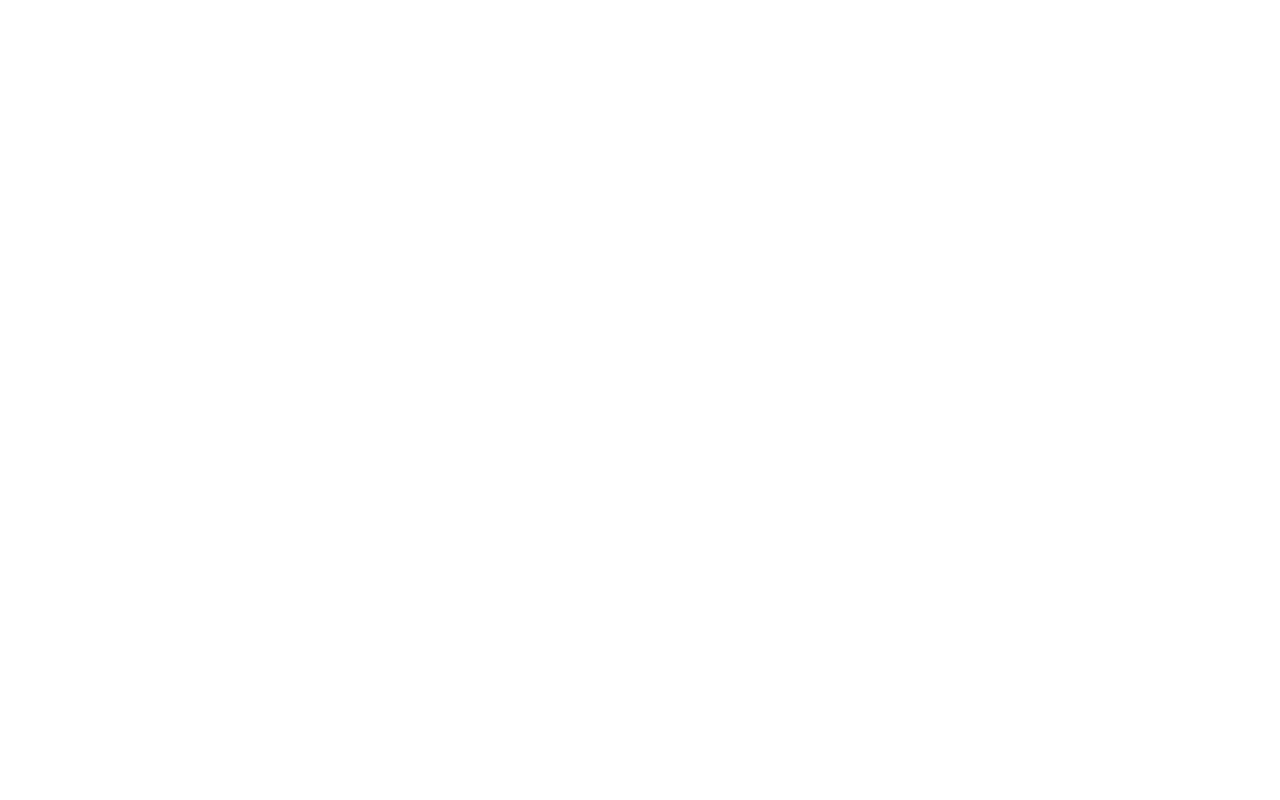
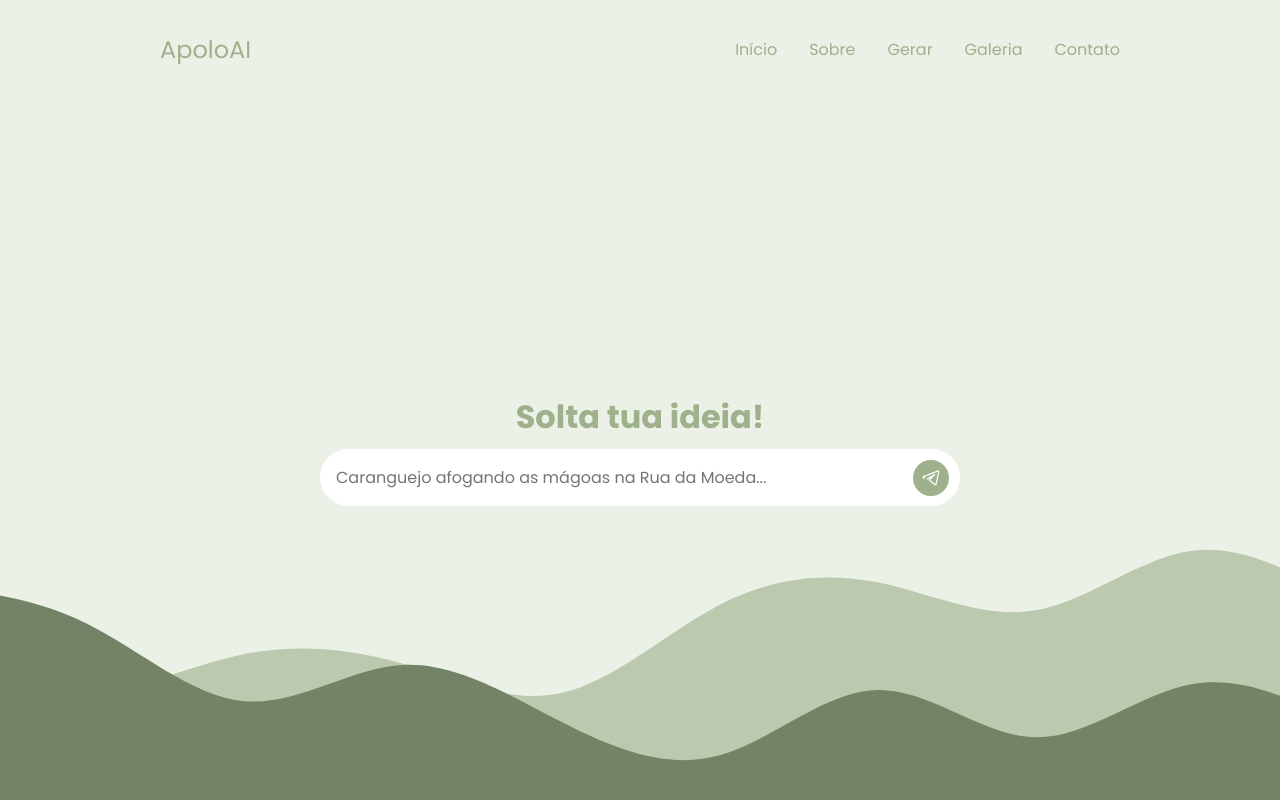
Before and after one commit to duduhnrq/apolo-ai, a plain HTML site: page gerar.html in a window 1280 px wide. Drawn offline with Linux system fonts and the light colour scheme.

Commit message:
Estilização da área do prompt

```diff
--- a/estilos/style.css
+++ b/estilos/style.css
@@ -137,20 +137,76 @@ main {
     box-shadow: inset 0px 0px 0px 2px var(--color006);
 }
 
-/*Footer*/
+/*Gerar*/
 
-footer {
-    background-color: var(--color002);
+.body-generate-page {
+    background-image: url(../assets/waves2.svg);
 }
 
-footer h3 {
-    font-size: 1rem;
-    font-weight: 400;
+.prompt-section {
+    width: 50%;
+    display: flex;
+    flex-direction: column;
+    gap: .5rem;
 }
 
-footer a {
-    text-decoration: none;
+.prompt-header {
+    display: flex;
+    justify-content: center;
+    align-items: center;
+    text-align: center;
+}
+
+.prompt-header h3 {
+    font-size: 2rem;
+    font-weight: 700;
     color: var(--color006);
+}
+
+.prompt-content {
+    width: 100%;
+    display: flex;
+    justify-content: end;
+    align-items: center;;
+}
+
+.prompt-content input {
+    width: 100%;
+    padding: 1rem;
+    border: none;
+    background-color: var(--color001);
+    border-radius: 50px;
+    transition: all .3s ease-in-out;
+    font: 400 var(--font001) 1rem;
+}
+
+.prompt-content input:focus {
+    outline: none;
+    box-shadow: inset 0px 0px 0px 2px var(--color006);
+}
+
+.prompt-content button {
+    position: absolute;
+    display: flex;
+    justify-content: center;
+    align-items: center;
+    padding: .5rem;
+    margin: .7rem;
+    border: none;
+    background-color: var(--color006);
+    color: var(--color001);
+    border-radius: 50%;
     font-size: 1rem;
-    font-weight: 400;
+    font-weight: 500;
+    transition: all .3s ease-in-out;
 }
+
+.prompt-content button:hover {
+    cursor: pointer;
+    transform: scale(1.1);
+}
+
+.prompt-content button img {
+    width: 20px;
+    filter: invert(1);
+}
--- a/gerar.html
+++ b/gerar.html
@@ -0,0 +1,42 @@
+<!DOCTYPE html>
+<html lang="en">
+<head>
+    <meta charset="UTF-8">
+    <meta name="viewport" content="width=device-width, initial-scale=1.0">
+    <title>ApoloAI</title>
+    <link rel="stylesheet" href="estilos/style.css">
+    <link rel="stylesheet" href="estilos/responsivo.css">
+</head>
+<body class="body-generate-page">
+    <header>
+        <div class="header-container">
+            <a href="index.html" class="header-logo">ApoloAI</a>
+            <nav>
+                <ul>
+                    <li><a href="index.html">Início</a></li>
+                    <li><a href="sobre.html">Sobre</a></li>
+                    <li><a href="gerar.html">Gerar</a></li>
+                    <li><a href="#">Galeria</a></li>
+                    <li><a href="#">Contato</a></li>
+                </ul>
+            </nav>
+        </div>
+    </header>
+
+    <main>
+        <section class="prompt-section">
+            <div class="prompt-header">
+                <h3>Solta tua ideia!</h3>
+            </div>
+            <div class="prompt-content">
+                <input type="text" id="prompt" placeholder="Caranguejo afogando as mágoas na Rua da Moeda...">
+                <button id="generate-button">
+                    <img src="assets/arrow-icon.png" alt="">
+                </button>
+            </div>
+        </section>
+    </main>
+
+    <script src="scripts/script.js"></script>
+</body>
+</html>
```
Also changed, not shown: index.html (+4 -4 lines), assets/arrow-icon.png (added), assets/waves2.svg (added).
